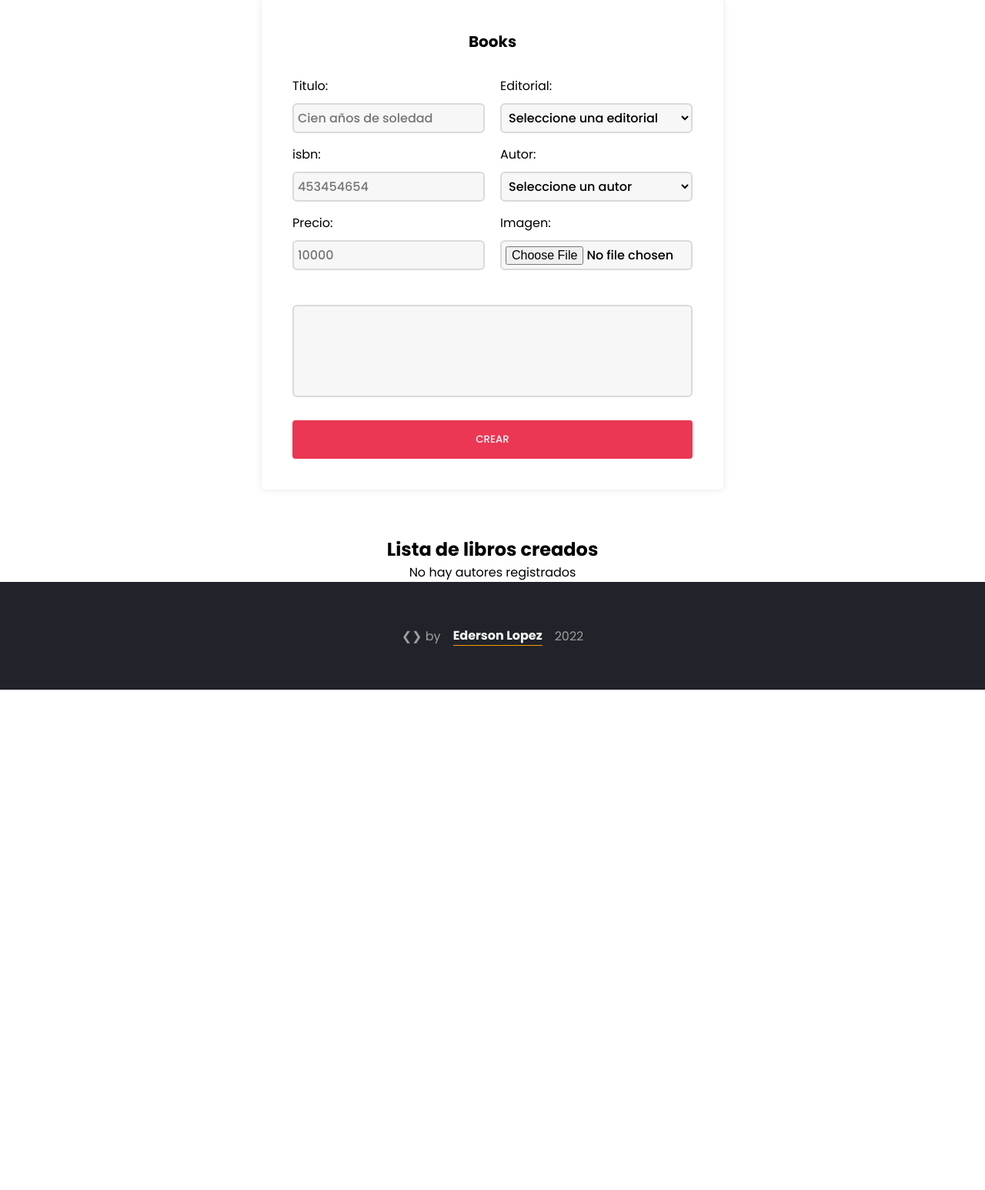
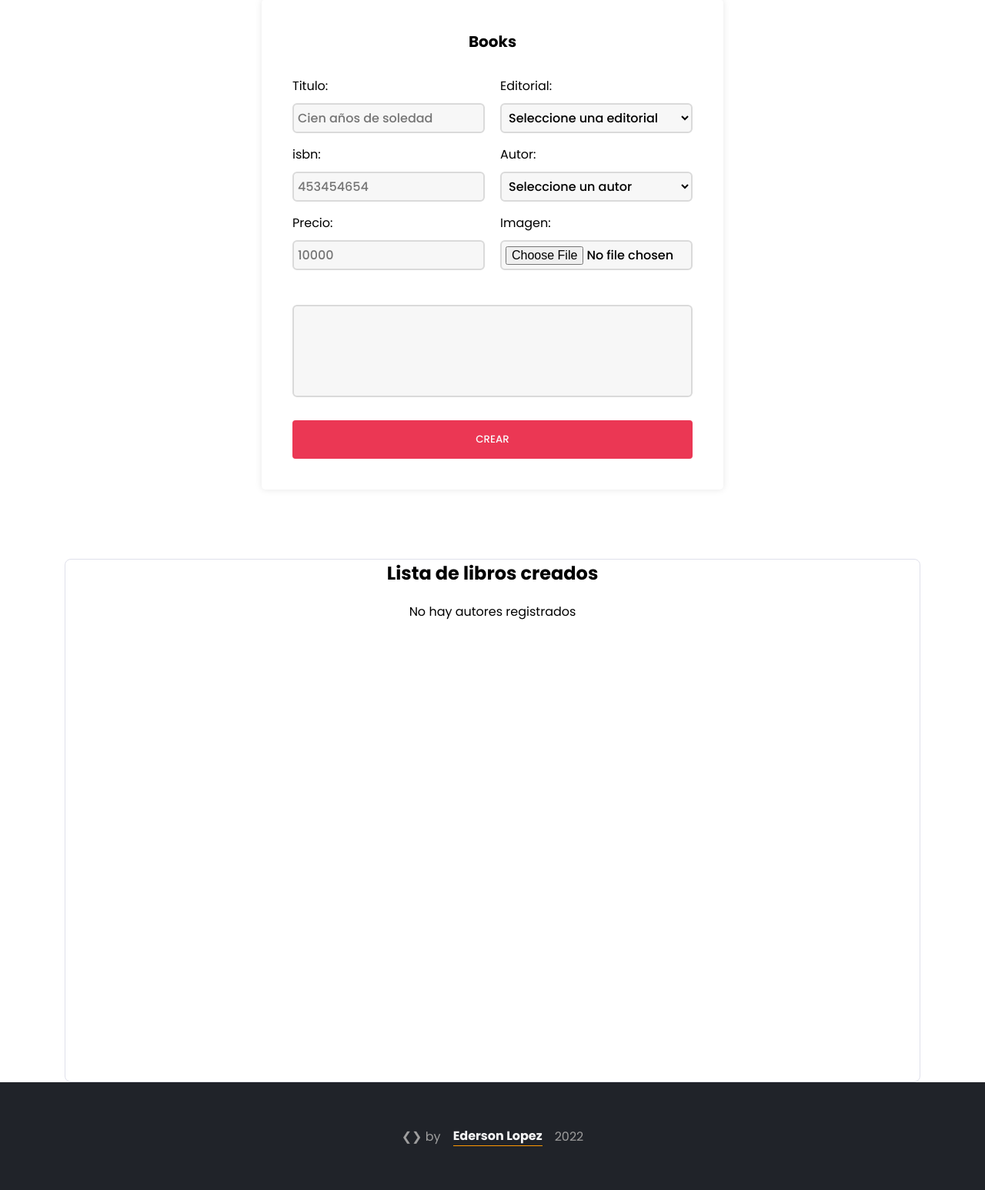
Before and after one commit to edex-13/bookstore, a PHP site: page /books in a window 1280 px wide. Shown: the part 162-1708 px from the top of the page at 77% size. Before the commit the page ends 1058 px from the top, so only its background shows below. Run offline with PHP 8.4, Linux system fonts and the light colour scheme; the visitor is signed in with stand-in values (Sample User, id 1); data that the repository does not hold is empty.

Commit message:
reponsive table

```diff
--- a/public/css/dashboard.css
+++ b/public/css/dashboard.css
@@ -5,6 +5,25 @@
   flex-direction: column;
   justify-content: center;
   align-items: center;
+}
+.section__dataTable-books {
+  width: 100%;
+  min-height: 200px;
+  overflow: hidden;
+  margin-top: 30px;
+  height: 85vh;
+  background: #ffffff;
+  border: 1px solid #dfe0eb;
+  border-radius: 8px;
+}
+#books {
+  overflow: hidden;
+
+  max-width: 1200px;
+  margin-top: 10px;
+  max-height: calc(100% - 65px);
+  overflow: auto;
+  margin: 20px auto;
 }
 
 .section__dataTable > div {
@@ -28,4 +47,10 @@
   .section__dataTable > div {
     grid-template-columns: 1fr;
   }
+  .text_corto {
+    width: 200px;
+    white-space: nowrap;
+    text-overflow: ellipsis;
+    overflow: hidden;
+  }
 }
--- a/public/css/main.css
+++ b/public/css/main.css
@@ -164,11 +164,9 @@ button:hover:not(.icon) {
   }
 }
 
-
 .main_sections {
-        margin: 80px 0px;
   display: grid;
-        grid-template-columns: 1fr 0.2fr 1fr 1fr 0.2fr 0.2fr 2fr 2fr 0.5fr ;
+  grid-template-columns: 1fr 0.2fr 1fr 1fr 0.2fr 0.2fr 2fr 2fr 0.5fr;
   gap: 5px;
   row-gap: 20px;
   text-align: center;
@@ -176,17 +174,19 @@ button:hover:not(.icon) {
 
 .main_sections img {
   width: 100%;
+  min-width: 130px;
   height: auto;
   margin: 0 auto;
-
 }
 
-
-    .main_sections>div:not(.no) {
+.main_sections > div:not(.no) {
+  margin-top: 10px;
   background: rgb(32, 35, 41);
   font-size: 20px;
   font-weight: 700;
   padding: 20px;
+  position: sticky;
+  top: 0;
 
   color: #d3d0d0;
 }
--- a/public/js/books.js
+++ b/public/js/books.js
@@ -162,7 +162,7 @@ function renderDataTable(data) {
           <p class="card__text">
             ${book.price}
           </p>
-          <p class="card__text">
+          <p class="card__text text_corto">
             ${book.description}
           </p>
           <img  src="${book.image}" alt="${book.title}" width="100">
--- a/src/views/authors/index.php
+++ b/src/views/authors/index.php
@@ -30,7 +30,7 @@
     </div>
 
   </main>
-  <?php include("/src/views/components/footer.php") ?>
+  <?php include("src/views/components/footer.php") ?>
 
   <script src="/public/js/utils/data.js"></script>
   <script src="/public/js/utils/rol.js"></script>
--- a/src/views/components/header.php
+++ b/src/views/components/header.php
@@ -153,7 +153,9 @@ if (!isset($_SESSION)) {
   <img src="./icons/icon_menu.svg" alt="menu" class="menu">
 
   <div class="navbar-left">
-    <img src="/public/logo.png" alt="logo" class="logo">
+    <a href="/">
+      <img src="/public/logo.png" alt="logo" class="logo" >
+    </a>
 
     <ul>
       <?php if (isset($_SESSION["username"]) &&  $_SESSION["id_role"] != 4) : ?>
```
Lines whose indentation alone changed are shown as unchanged.
